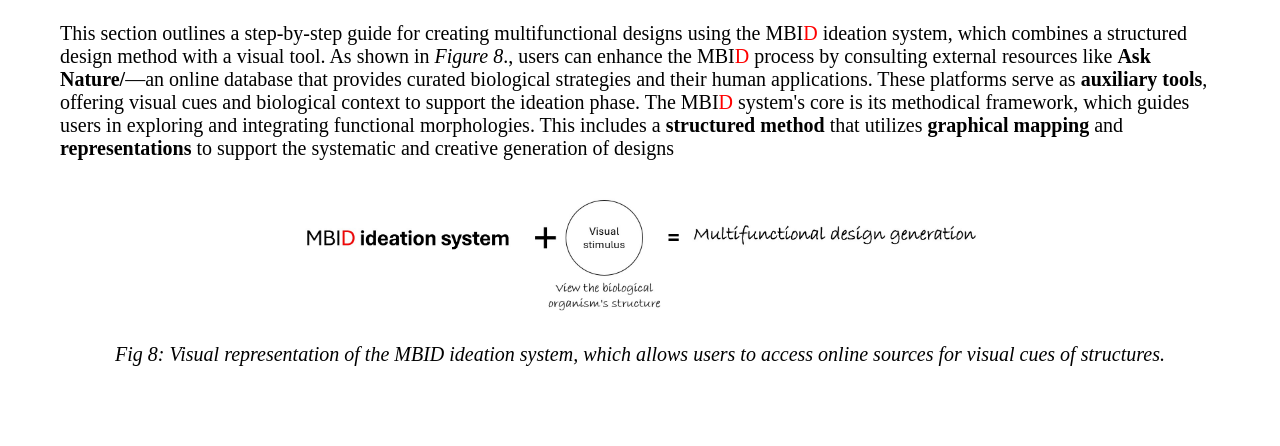
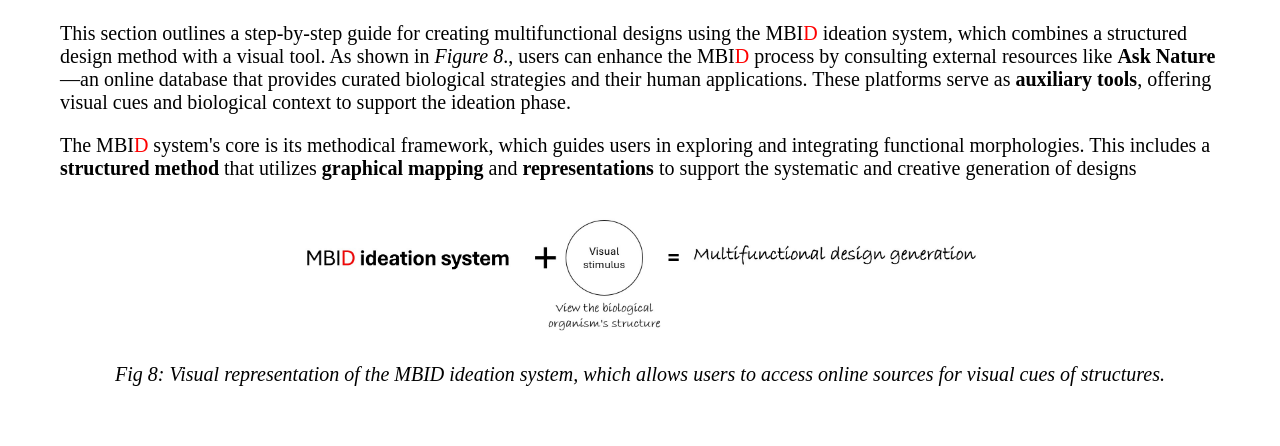
Before and after one commit to pavantejaswivelivela/MBID-ideation-system, a plain HTML site: page pages/user-manual.html in a window 1280 px wide. Shown: the part 318-764 px from the top of the page. Drawn offline with nearby package versions, Linux system fonts and the light colour scheme; files whose address does not match are found by name.

Commit message:
sixth commit

```diff
--- a/pages/user-manual.html
+++ b/pages/user-manual.html
@@ -27,9 +27,11 @@
         This section outlines a step-by-step guide for creating multifunctional designs using the MBI<span style="color: red;">D</span> ideation system,
         which combines a structured design method with a visual tool.
         As shown in <em>Figure 8</em>., users can enhance the MBI<span style="color: red;">D</span> process by consulting external resources
-        like <b>Ask Nature/</b>—an online database that provides curated biological strategies and their human applications.
+        like <b>Ask Nature</b>—an online database that provides curated biological strategies and their human applications.
         These platforms serve as <b>auxiliary tools</b>, offering visual cues and biological context to support the ideation phase.
+        </p>
 
+        <p>
         The MBI<span style="color: red;">D</span> system's core is its methodical framework,
         which guides users in exploring and integrating functional morphologies.
         This includes a <b>structured method</b> that utilizes <b>graphical mapping</b> and <b>representations</b> to
```
